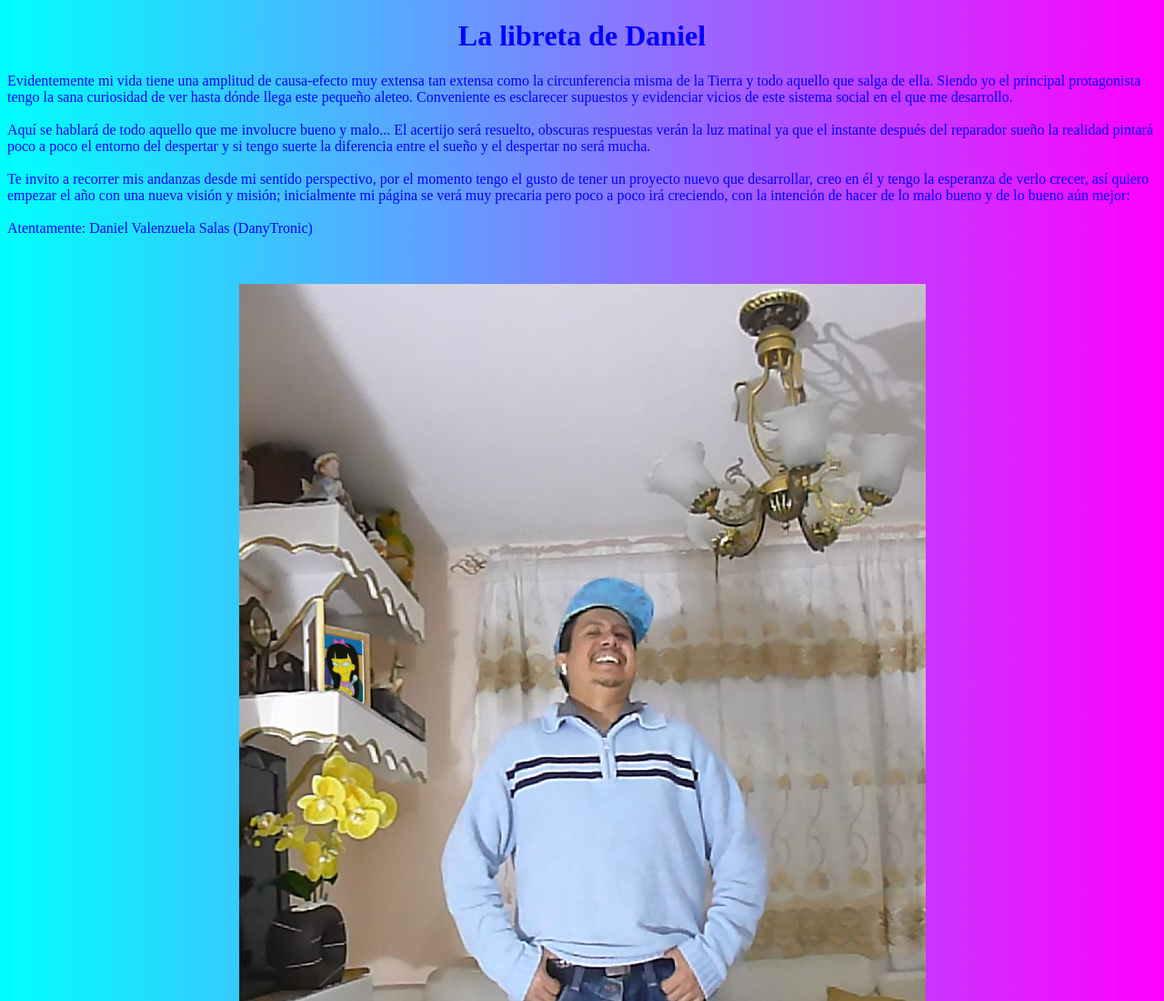
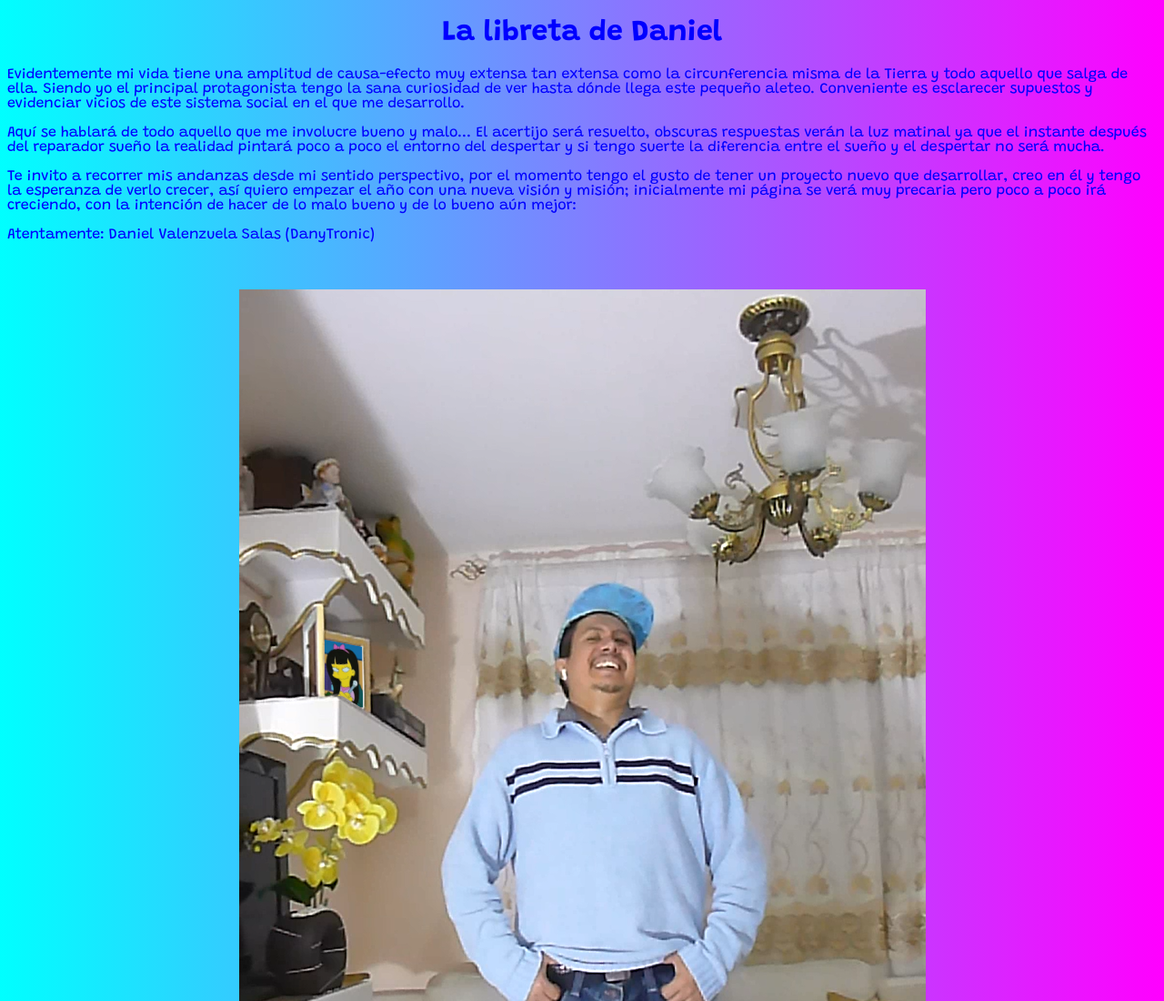
Before and after one commit to LaLibretaDeDaniel/LaLibretaDeDaniel.github.io, a plain HTML site: page index.html in a window 1280 px wide. Shown: the top 1100 px of the page at 91% size. Drawn offline with Linux system fonts and the light colour scheme.

Commit message:
Update index.html

```diff
--- a/index.html
+++ b/index.html
@@ -10,6 +10,14 @@
 
   gtag('config', 'G-79JHZ08XY5');
 </script>
+<!-- Google tag (gtag.js) -->
+
+<!-- Google Fonts -->
+<link rel="preconnect" href="https://fonts.googleapis.com">
+<link rel="preconnect" href="https://fonts.gstatic.com" crossorigin>
+<link href="https://fonts.googleapis.com/css2?family=Grandstander:ital,wght@0,100..900;1,100..900&display=swap" rel="stylesheet">
+<!-- Google Fonts -->
+
 <link rel="shortcut icon" href="./Imagenes/DanyTronic.png" type="image/png" />
 <title>La libreta de Daniel</title>
 <meta name="author" content="Daniel Valenzuela Salas, Desarrollador">
@@ -41,8 +49,8 @@
 </style>
 </head>
 	<body id="ElCuerpo">
-		<h1> La libreta de Daniel </h1>
-		<p id="presentación">
+		<h1 id="grandstander-heading"> La libreta de Daniel </h1>
+		<p class="grandstander-paragraph" id="presentación">
 			Evidentemente mi vida tiene una amplitud de causa-efecto muy extensa tan extensa como la
 			circunferencia misma de la Tierra y todo aquello que salga de ella. Siendo yo el principal
 			protagonista tengo la sana curiosidad de ver hasta dónde llega este pequeño aleteo.
```
